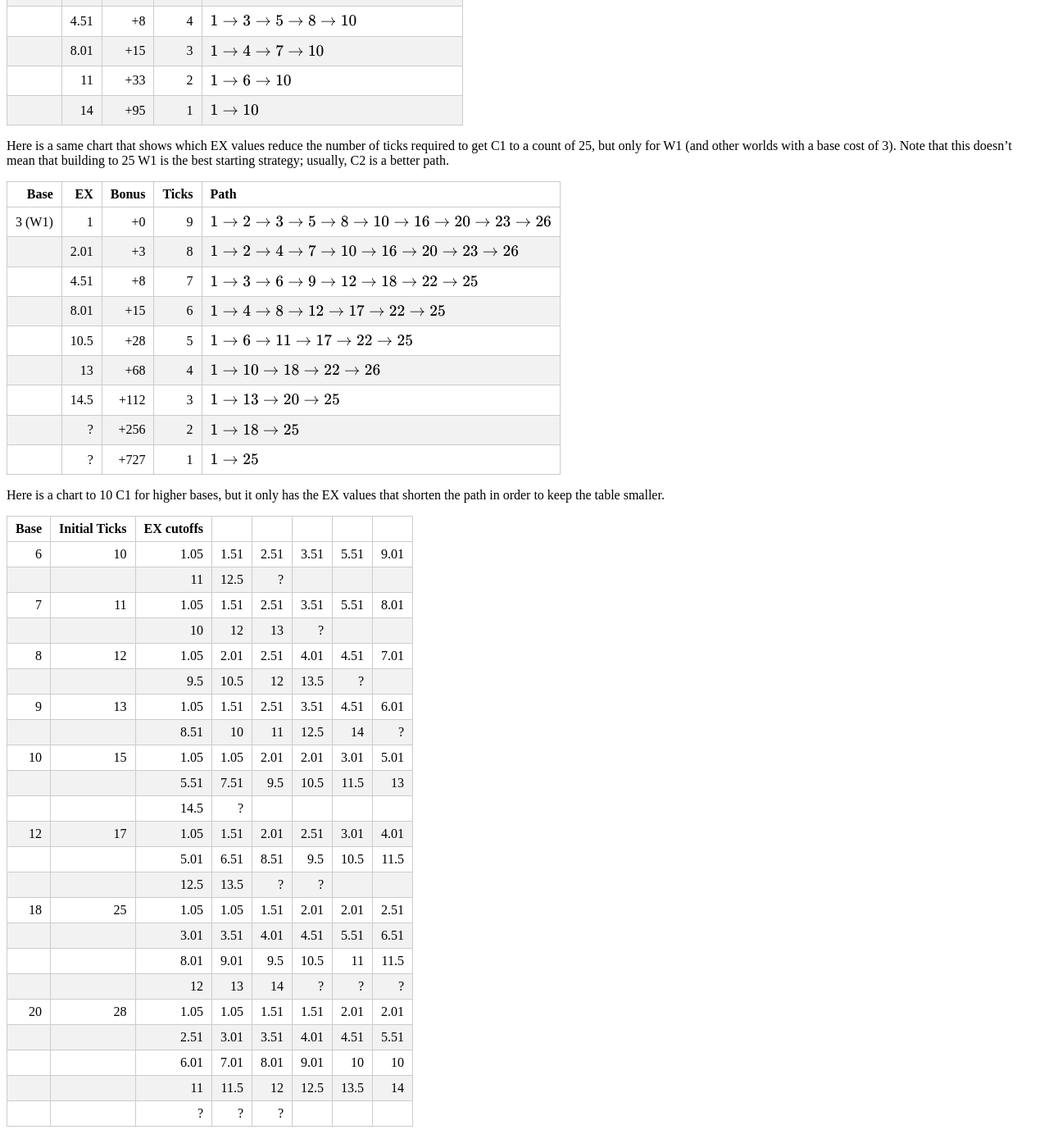
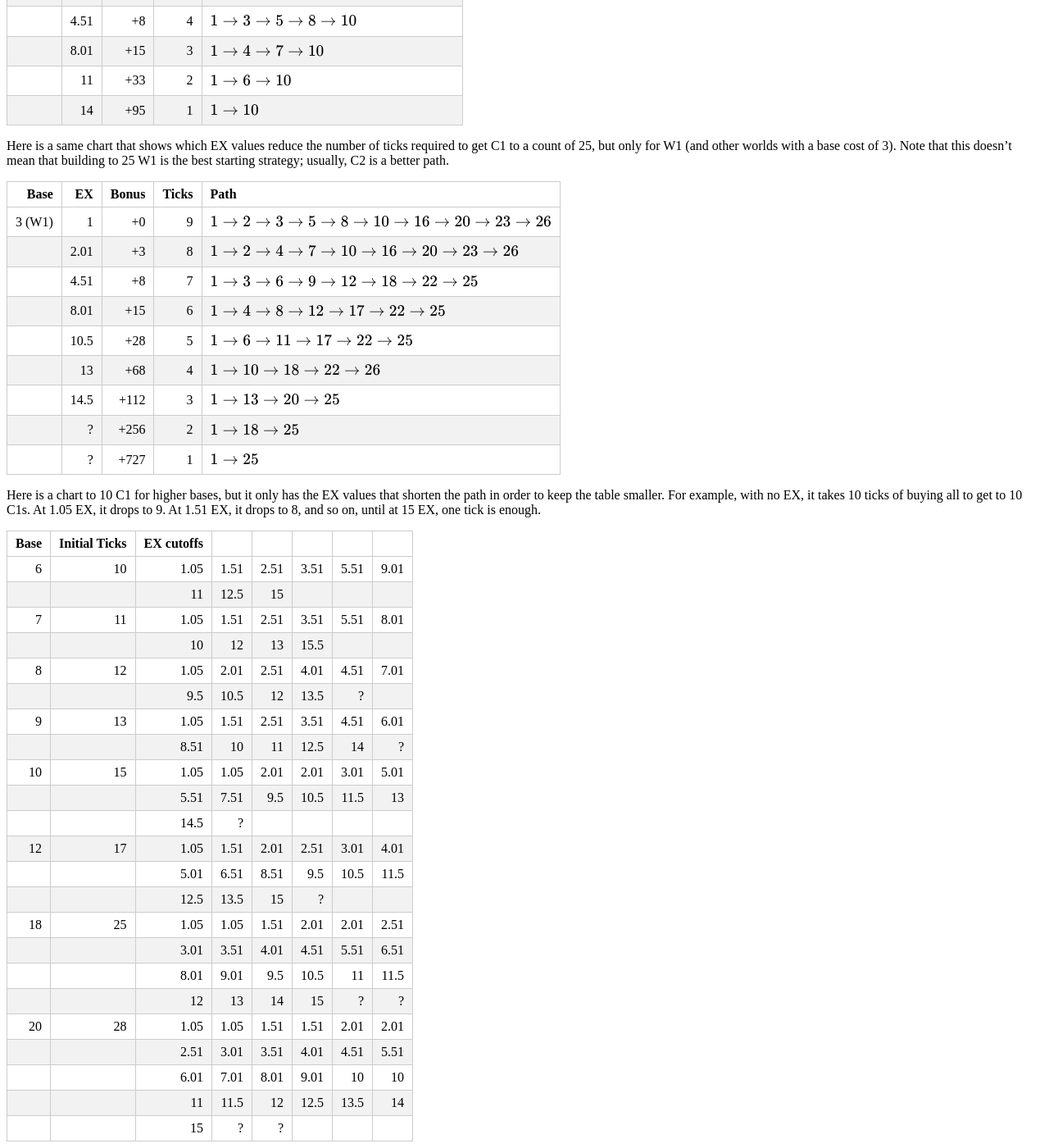
Before and after one commit to markplesko/idle1_guide, a Jekyll site: the page built from index.md, in a window 1280 px wide and 1400 px high, scrolled down 7873 px. Shown: the whole window at 82% size. Built offline with Jekyll 4.4.1, drawn with Linux system fonts in a browser that asks for light colours; some of the changed text lies outside the part shown.

Commit message:
More EX values

```diff
--- a/index.md
+++ b/index.md
@@ -281,9 +281,9 @@ EX provides a small fixed bonus to each color.  It increases as EX goes up but i
 |  7.51 -  8.00 |   +14 |    +1 | 13.00 - 13.99 |   +68 |   +11 |
 |  8.01 -  8.50 |   +15 |    +1 | 13.50 - 13.99 |   +80 |   +12 |
 |  8.51 -  9.00 |   +16 |    +1 | 14.00 - 14.49 |   +95 |   +15 |
-|  9.01 -  9.49 |   +18 |    +2 | 14.50 - ????? |  +112 |   +17 |
-|  9.50 -  9.99 |   +21 |    +3 |
-| 10.00 - 10.49 |   +24 |    +3 |
+|  9.01 -  9.49 |   +18 |    +2 | 14.50 - 14.99 |  +112 |   +17 |
+|  9.50 -  9.99 |   +21 |    +3 | 15.00 - 15.49 |  +131 |   +19 |
+| 10.00 - 10.49 |   +24 |    +3 | 15.50 - ????? |  +152 |   +21 |
 
 To be clear about the fixed nature of the bonus, here is what the income for each tick of C1 looks like (with no earn or speed bonuses).  10 is where the first levelup bonus appears (and is 3x):
 
@@ -343,16 +343,16 @@ Here is a same chart that shows which EX values reduce the number of ticks requi
 |        |    ? |  +256 |     2 | $1 \rightarrow 18 \rightarrow 25$ |
 |        |    ? |  +727 |     1 | $1 \rightarrow 25$ |
 
-Here is a chart to 10 C1 for higher bases, but it only has the EX values that shorten the path in order to keep the table smaller.
+Here is a chart to 10 C1 for higher bases, but it only has the EX values that shorten the path in order to keep the table smaller.  For example, with no EX, it takes 10 ticks of buying all to get to 10 C1s.  At 1.05 EX, it drops to 9.  At 1.51 EX, it drops to 8, and so on, until at 15 EX, one tick is enough.
 
 {: .right-table}
 
 | Base | Initial Ticks | EX cutoffs |      |      |      |      |      |
 | ---: | ------------: | ---------: | ---: | ---: | ---: | ---: | ---: |
 |    6 |            10 |       1.05 | 1.51 | 2.51 | 3.51 | 5.51 | 9.01 |
-|      |               |         11 | 12.5 |    ? |
+|      |               |         11 | 12.5 |   15 |
 |    7 |            11 |       1.05 | 1.51 | 2.51 | 3.51 | 5.51 | 8.01 |
-|      |               |         10 |   12 |   13 |    ? |
+|      |               |         10 |   12 |   13 | 15.5 |
 |    8 |            12 |       1.05 | 2.01 | 2.51 | 4.01 | 4.51 | 7.01 |
 |      |               |        9.5 | 10.5 |   12 | 13.5 |    ? |
 |    9 |            13 |       1.05 | 1.51 | 2.51 | 3.51 | 4.51 | 6.01 |
@@ -362,13 +362,13 @@ Here is a chart to 10 C1 for higher bases, but it only has the EX values that sh
 |      |               |       14.5 |    ? |
 |   12 |            17 |       1.05 | 1.51 | 2.01 | 2.51 | 3.01 | 4.01 |
 |      |               |       5.01 | 6.51 | 8.51 |  9.5 | 10.5 | 11.5 |
-|      |               |       12.5 | 13.5 |    ? |    ? |
+|      |               |       12.5 | 13.5 |   15 |    ? |
 |   18 |            25 |       1.05 | 1.05 | 1.51 | 2.01 | 2.01 | 2.51 |
 |      |               |       3.01 | 3.51 | 4.01 | 4.51 | 5.51 | 6.51 |
 |      |               |       8.01 | 9.01 |  9.5 | 10.5 |   11 | 11.5 |
-|      |               |         12 |   13 |   14 |    ? |    ? |    ? |
+|      |               |         12 |   13 |   14 |   15 |    ? |    ? |
 |   20 |            28 |       1.05 | 1.05 | 1.51 | 1.51 | 2.01 | 2.01 |
 |      |               |       2.51 | 3.01 | 3.51 | 4.01 | 4.51 | 5.51 |
 |      |               |       6.01 | 7.01 | 8.01 | 9.01 |   10 |   10 |
 |      |               |         11 | 11.5 |   12 | 12.5 | 13.5 |   14 |
-|      |               |          ? |    ? |    ? |
+|      |               |         15 |    ? |    ? |
```
